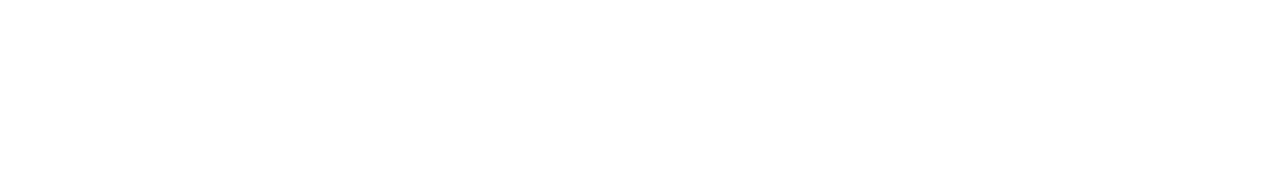
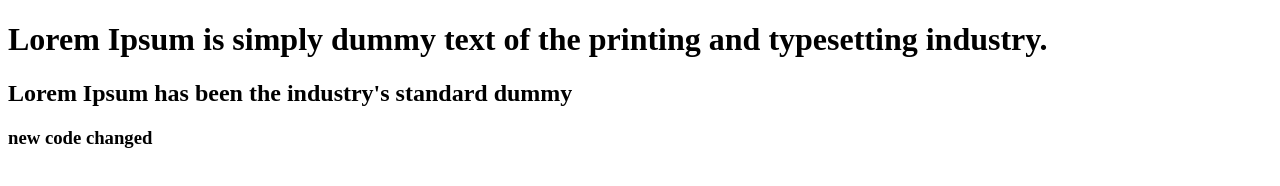
Before and after one commit to roshnirifa/my-first-repo, a plain HTML site: page index.html in a window 1280 px wide. Drawn offline with Linux system fonts and the light colour scheme.

Commit message:
added header

```diff
--- a/index.html
+++ b/index.html
@@ -7,6 +7,9 @@
     <title>my first repo</title>
 </head>
 <body>
+    <h1>Lorem Ipsum is simply dummy text of the printing and typesetting industry.</h1>
+    <h2>Lorem Ipsum has been the industry's standard dummy</h2>
+    <h3>new code changed</h3>
 
 </body>
 </html>
```
